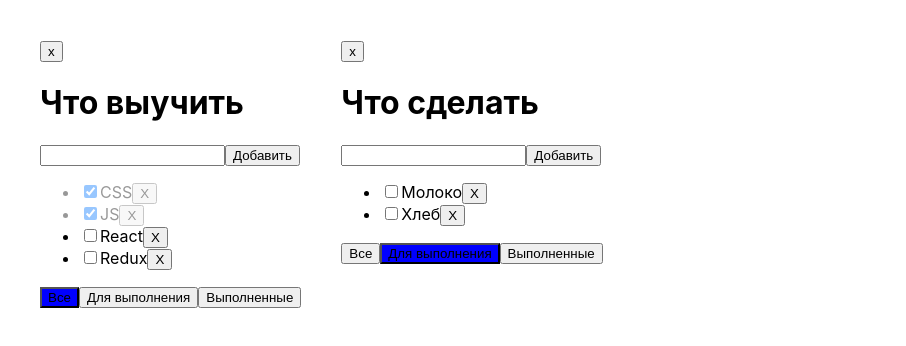
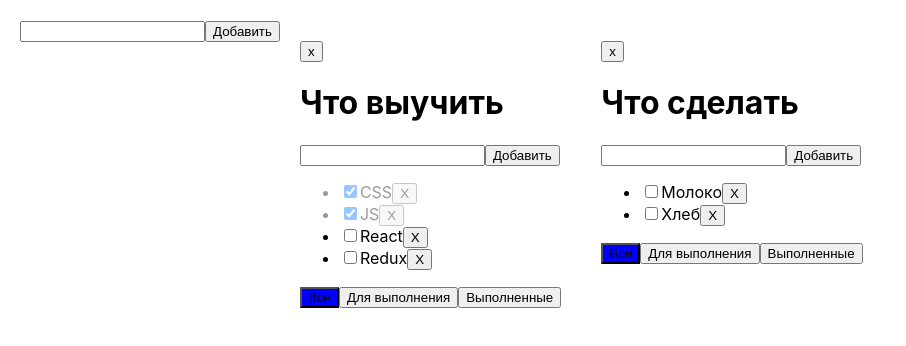
Before and after one commit to kabdia/ToDoList, a React (Create React App) app: page / in a window 1280 px wide. Shown: the top 346 px of the page, without its empty margins (0-906 px from the left). Built offline with nearby package versions, Linux system fonts and the light colour scheme.

Commit message:
изменение пунктов и заголовков посредством input

```diff
--- /dev/null
+++ b/src/AddIremFrom.tsx
@@ -0,0 +1,41 @@
+import React, { ChangeEvent,  KeyboardEvent,  useState } from 'react';
+
+
+type AddItemFormType ={
+    addItem:(title:string)=>void
+
+  }
+  function AddItemForm(props:AddItemFormType){
+    const [newTaskTitle,setNewTaskTitle]=useState("")
+    const [error, setError]=useState<string | null>(null)
+
+    const onNewTitleChangeHandler = (e:ChangeEvent<HTMLInputElement>)=> {
+        setNewTaskTitle(e.currentTarget.value)
+    }
+    const onKeyPressHandler = (e:KeyboardEvent<HTMLInputElement>) => {
+      setError(null)
+        if (e.charCode === 13){
+        props.addItem(newTaskTitle.trim())
+        setNewTaskTitle('')
+        }
+    }
+    const addTask = ()=> {
+      if (newTaskTitle.trim() !== ''){
+        props.addItem(newTaskTitle)
+        setNewTaskTitle('')
+      } else {
+        setError('Error')
+      }
+
+    }
+        return <div>
+            <input value={newTaskTitle}
+                   onChange={onNewTitleChangeHandler}
+                   onKeyPress={onKeyPressHandler}
+                   className={error ? 'error':''}/>
+            <button onClick={addTask}>Добавить</button>
+            { error && <div className='error-message'>Поле не должно быть пустым</div>}
+          </div>
+  }
+
+  export default AddItemForm;
--- a/src/App.tsx
+++ b/src/App.tsx
@@ -1,26 +1,30 @@
 import React, { useState } from 'react';
 import './App.css';
-import TodoList from './TodoList';
+import TodoList, { TaskType } from './TodoList';
 import { v1 } from 'uuid';
+import AddItemFrom from './AddIremFrom';
 export type FilterValuesType = 'all'|'completed'|'active';
+
+type TodoListType = {
+  id:string
+  title:string
+  filter:FilterValuesType
+}
+type TasksStateType = {
+  [key:string]: Array<TaskType>
+}
 function App() {
-
-  type TodoListType = {
-    id:string
-    title:string
-    filter:string
-  }
 
   let todolist1 = v1()
   let todolist2 = v1()
 
   let [todolists,setTodolist]=useState<Array<TodoListType>>([
     {id:todolist1, title:'Что выучить', filter:'all'},
-    {id:todolist2, title:'Что сделать', filter:'active'}
+    {id:todolist2, title:'Что сделать', filter:'all'}
   ])
 
 
-  let [tasks,setTasks]=useState({
+  let [tasks,setTasks]=useState<TasksStateType>({
     [todolist1]:[
     {id:v1(),title:"CSS", isDone:true},
     {id:v1(),title:"JS", isDone:true},
@@ -49,6 +53,23 @@ function App() {
     setTasks({...tasks})
   }
 
+  function changeTaskTitle(taskId:string, newTitle:string, todolistId:string){
+    let taskTrue = tasks[todolistId].find(t=>t.id === taskId)
+    if (taskTrue){
+      taskTrue.title = newTitle
+    }
+    setTasks({...tasks})
+  }
+
+  function changeTodoListTitle(id:string,newTitle:string){
+    const todolist = todolists.find(t=>t.id===id)
+    if (todolist){
+      todolist.title = newTitle
+      setTodolist([...todolists])
+    }
+  }
+
+
   function removeTask(id:string,todolistId:string){
     let task = tasks[todolistId];
     let filteredTasks = task.filter(t=>t.id !== id)
@@ -71,9 +92,18 @@ function App() {
     setTasks({...tasks})
   }
 
+  function addTodoList(title:string){
+    let todolist: TodoListType = {
+      id:v1(),
+      filter:'all',
+      title:title
+    };
+    setTodolist([todolist,...todolists])
+    setTasks({...tasks,[todolist.id]:[]})
+  }
   return (
     <div className="container">
-
+      <AddItemFrom addItem={addTodoList} />
      { todolists.map((t1)=>{
 
       let tasksForTodoList = tasks[t1.id]
@@ -93,6 +123,8 @@ function App() {
                 changeFilter={changeFilter}
                 addTask={addTask}
                 changeCheck={changeCheck}
+                changeTaskTitle={changeTaskTitle}
+                changeTodoListTitle={changeTodoListTitle}
                 removeTodo={removeTodo}
                 filter = {t1.filter}/>}
     )}
--- /dev/null
+++ b/src/EditableSpan.tsx
@@ -0,0 +1,32 @@
+import React, { ChangeEvent,useState } from 'react'
+
+type EditableSpanPropsType = {
+    title:string
+    onChange: (newValue:string)=>void
+  }
+
+
+
+function EditableSpan(props:EditableSpanPropsType){
+
+    let [editMode,setEditMode] = useState(false)
+    let [title,setTitle]=useState(props.title)
+
+    function activateEditMode(){
+      setEditMode(true)
+      setTitle(props.title)
+    }
+
+    function deActivateEditMode() {
+      setEditMode(false)
+      props.onChange(title)
+    }
+
+    let onChangeTitleHandler = (e:ChangeEvent<HTMLInputElement>) => setTitle(e.currentTarget.value)
+
+    return editMode ?
+    <input value={title} onChange={onChangeTitleHandler} onBlur={deActivateEditMode} autoFocus/>:
+    <span onDoubleClick={activateEditMode}>{props.title}</span>
+  }
+
+  export default EditableSpan
--- a/src/TodoList.tsx
+++ b/src/TodoList.tsx
@@ -1,6 +1,8 @@
 import React, { ChangeEvent,  KeyboardEvent,  useState } from 'react';
 import './App.css';
 import { FilterValuesType } from './App';
+import AddItemForm from './AddIremFrom';
+import EditableSpan from './EditableSpan';
 
 export type TaskType = {
     id:string,
@@ -17,52 +19,34 @@ type PropsType ={
     changeFilter: (value:FilterValuesType, todolistId:string) => void
     addTask:(title:string, todolistId:string)=> void
     changeCheck:(taskId:string, isDone:boolean, todolistId:string)=>void
+    changeTaskTitle:(taskId:string, newTitle:string, todolistId:string)=>void
+    changeTodoListTitle:(id:string,newTitle:string)=>void
     removeTodo:(todolistId:string)=>void
     filter:string
 }
 
 function TodoList(props:PropsType) {
-  console.log(props.id)
-  const [newTaskTitle,setNewTaskTitle]=useState("")
-  const [error, setError]=useState<string | null>(null)
 
-  const onNewTitleChangeHandler = (e:ChangeEvent<HTMLInputElement>)=> {
-      setNewTaskTitle(e.currentTarget.value)
-  }
-  const onKeyPressHandler = (e:KeyboardEvent<HTMLInputElement>) => {
-    setError(null)
-      if (e.charCode === 13){
-      props.addTask(newTaskTitle.trim(),props.id)
-      setNewTaskTitle('')
-      }
-  }
-  const addTask = ()=> {
-    if (newTaskTitle.trim() !== ''){
-      props.addTask(newTaskTitle, props.id)
-      setNewTaskTitle('')
-    } else {
-      setError('Error')
-    }
-
-  }
 
   const onAllClickHandler = () => props.changeFilter('all',props.id)
   const onActiveClickHandler = () => props.changeFilter('active',props.id)
   const onCompletedClickHandler = () => props.changeFilter('completed',props.id)
   const removeTodoList = ()=> props.removeTodo(props.id)
-
+  const addTask = (title:string)=>{
+    props.addTask(title, props.id)
+  }
+  const changeTodoListTitle =(newTitle:string)=>{
+    props.changeTodoListTitle(props.id, newTitle)
+   }
     return (
 
-      <div className="container__content">
-        <button onClick={removeTodoList}>x</button><h1>{props.title}</h1>
-        <div>
-          <input value={newTaskTitle}
-                 onChange={onNewTitleChangeHandler}
-                 onKeyPress={onKeyPressHandler}
-                 className={error ? 'error':''}/>
-          <button onClick={addTask}>Добавить</button>
-          { error && <div className='error-message'>Поле не должно быть пустым</div>}
-        </div>
+        <div className="container__content">
+
+        <button onClick={removeTodoList}>x</button>
+
+        <h1><EditableSpan title={props.title} onChange={changeTodoListTitle}/></h1>
+
+        <AddItemForm addItem={addTask}/>
         <div>
           <ul>
                {
@@ -70,11 +54,16 @@ function TodoList(props:PropsType) {
                 props.tasks.map(t => {
                    const onRemoveHandler = () => props.removeTask(t.id, props.id)
                    const changeTaskStatus=(e:ChangeEvent<HTMLInputElement>)=>{props.changeCheck(t.id, e.currentTarget.checked, props.id)}
+
+                   function onChangeStatusHandler(newValue:string){
+                    props.changeTaskTitle(t.id, newValue, props.id)
+                   }
                    return <li  key={t.id} className={t.isDone ? 'class-checked':''}>
                           <input type="checkbox"
                                  checked={t.isDone}
                                  onChange={changeTaskStatus}/>
-                          {t.title}
+                                  <EditableSpan title={t.title} onChange={onChangeStatusHandler}/>
+
                           <button onClick={onRemoveHandler}>X</button>
                           </li>
                           })
@@ -89,4 +78,5 @@ function TodoList(props:PropsType) {
       </div>)
   }
 
+
   export default TodoList;
```
